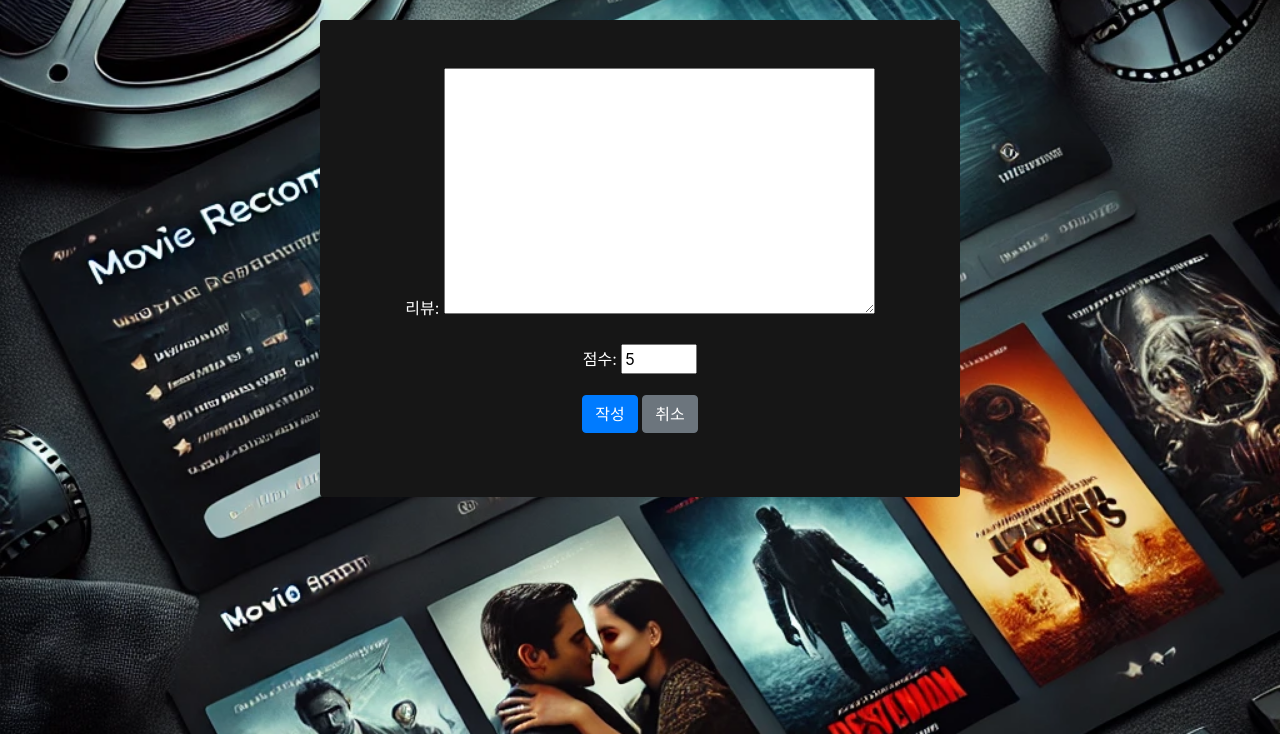
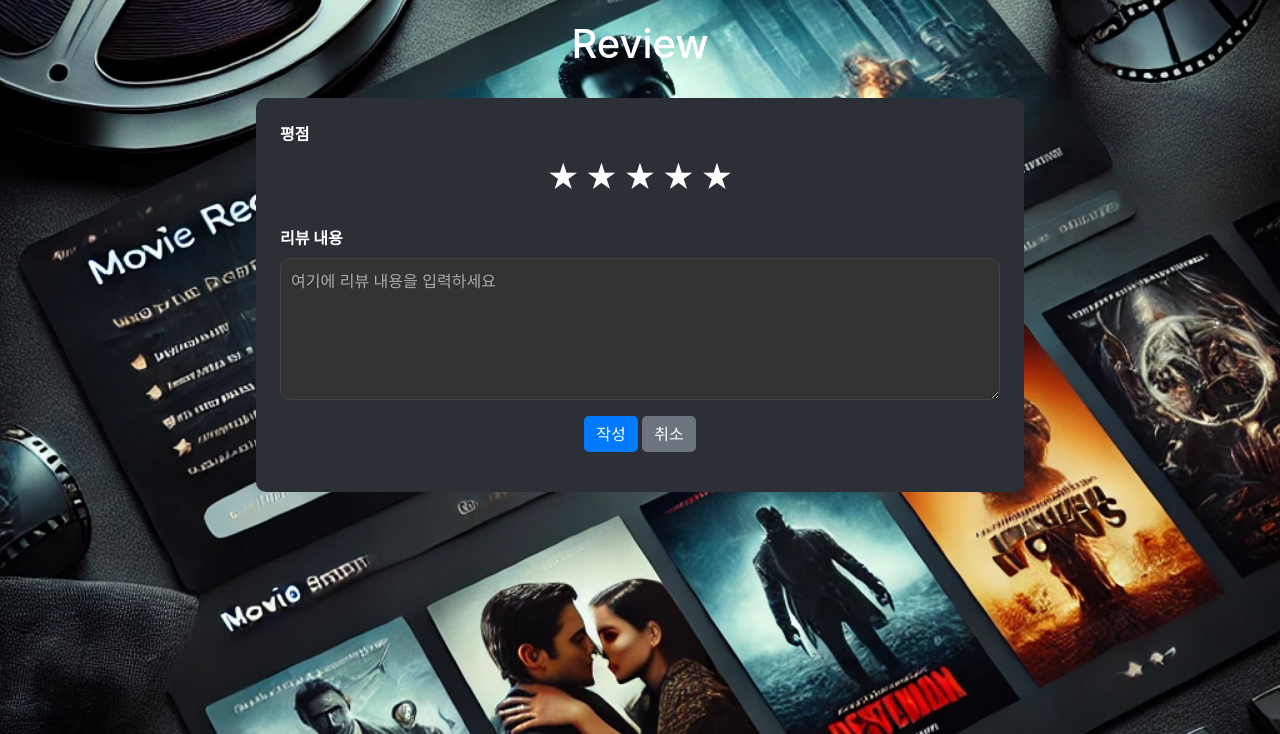
Before and after one commit to KimYehyun0307/MovieMemory, a Django app: page /reviews/create/179387/ in a window 1280 px wide. Shown: the part 66-800 px from the top of the page. Run offline with Django 4.2, Linux system fonts and the light colour scheme; data comes from the database, SQL or seed files in the repository; data that the repository does not hold is empty; some libraries are stand-ins or nearby versions.

Commit message:
create_review 평점->별로 수정

```diff
--- a/reviews/templates/reviews/create_review.html
+++ b/reviews/templates/reviews/create_review.html
@@ -1,17 +1,132 @@
 {% extends "base.html" %}
 
 {% block content %}
-  <div class="d-flex flex-column p-5 rounded mx-auto" style="max-width: 50%; background-color: #161616; border-radius: 10px; margin-top: 20px;">
+<style>
+.rating-stars {
+  display: flex;
+  gap: 5px;
+  flex-direction: row-reverse; /* 별 순서를 오른쪽에서 왼쪽으로 설정 */
+  justify-content: center; /* 컨테이너 안에서 가운데 정렬 */
+}
+
+.rating-stars input[type="radio"] {
+  display: none; /* radio 버튼 숨김 */
+}
+
+.rating-stars label {
+  font-size: 2rem;
+  color: #ccc; /* 기본 회색 */
+  cursor: pointer;
+  transition: color 0.3s ease;
+}
+
+.rating-stars label:hover,
+.rating-stars label:hover ~ label {
+  color: #ffcc00; /* 호버 시 선택된 별부터 왼쪽까지 노란색 */
+}
+
+.rating-stars input[type="radio"]:checked + label,
+.rating-stars input[type="radio"]:checked + label ~ label {
+  color: #ffcc00; /* 선택된 별과 왼쪽 별들 노란색 */
+}
+
+
+
+
+
+/* 리뷰 작성 폼 스타일 */
+.review-container {
+  background-color: #2c2f36;
+  border-radius: 10px;
+  padding: 30px;
+}
+
+.review-container h1 {
+  color: white;
+  font-size: 2rem;
+  margin-bottom: 20px;
+}
+
+.review-container .form-group label {
+  font-weight: bold;
+  color: white;
+}
+
+.review-container .form-control {
+  border-radius: 10px;
+  padding: 10px;
+  border: 1px solid #444;
+  background-color: #333;
+  color: white;
+}
+
+.review-container .form-control::placeholder {
+  color: #aaa;
+}
+
+.review-container .btn {
+  border-radius: 5px;
+  font-size: 1rem;
+}
+
+.review-container .btn-primary {
+  background-color: #007bff;
+  border: none;
+}
+
+.review-container .btn-secondary {
+  background-color: #6c757d;
+  border: none;
+}
+
+.review-container .btn-primary:hover {
+  background-color: #0056b3;
+}
+
+.review-container .btn-secondary:hover {
+  background-color: #5a6268;
+}
+
+</style>
+  <h1 class="text-center text-white mb-4">Review</h1>
+
+  <div class="review-container d-flex flex-column p-4 mx-auto" style="max-width: 60%; background-color: #2c2f36; border-radius: 10px; margin-top: 30px;">
     <form method="post">
         {% csrf_token %}
-        <!-- form.as_p로 출력하고, 중앙 정렬 적용 -->
-        <div class="form-group text-center">
-            {{ form.as_p }}
+
+        <!-- 평점 선택 부분 -->
+        <div class="form-group">
+            <label for="rating" class="text-white">평점</label>
+            <div class="rating-stars">
+              <input type="radio" id="star5" name="rating" value="5">
+              <label for="star5">★</label>
+
+              <input type="radio" id="star4" name="rating" value="4">
+              <label for="star4">★</label>
+
+              <input type="radio" id="star3" name="rating" value="3">
+              <label for="star3">★</label>
+
+              <input type="radio" id="star2" name="rating" value="2">
+              <label for="star2">★</label>
+
+              <input type="radio" id="star1" name="rating" value="1">
+              <label for="star1">★</label>
+            </div>
         </div>
+
+        <!-- 내용 입력 부분 -->
+        <div class="form-group">
+            <label for="review_content" class="text-white">리뷰 내용</label>
+            <textarea id="review_content" name="content" rows="5" class="form-control" placeholder="여기에 리뷰 내용을 입력하세요"></textarea>
+        </div>
+
+        <!-- 제출 및 취소 버튼 -->
         <div class="form-group text-center">
             <button type="submit" class="btn btn-primary">작성</button>
             <a href="{% url 'movies:detail' movie_id=movie.tmdb_id %}" class="btn btn-secondary">취소</a>
         </div>
     </form>
   </div>
+
 {% endblock %}
```
Also changed, not shown: movies/templates/movies/detail.html (+26 -0 lines).
